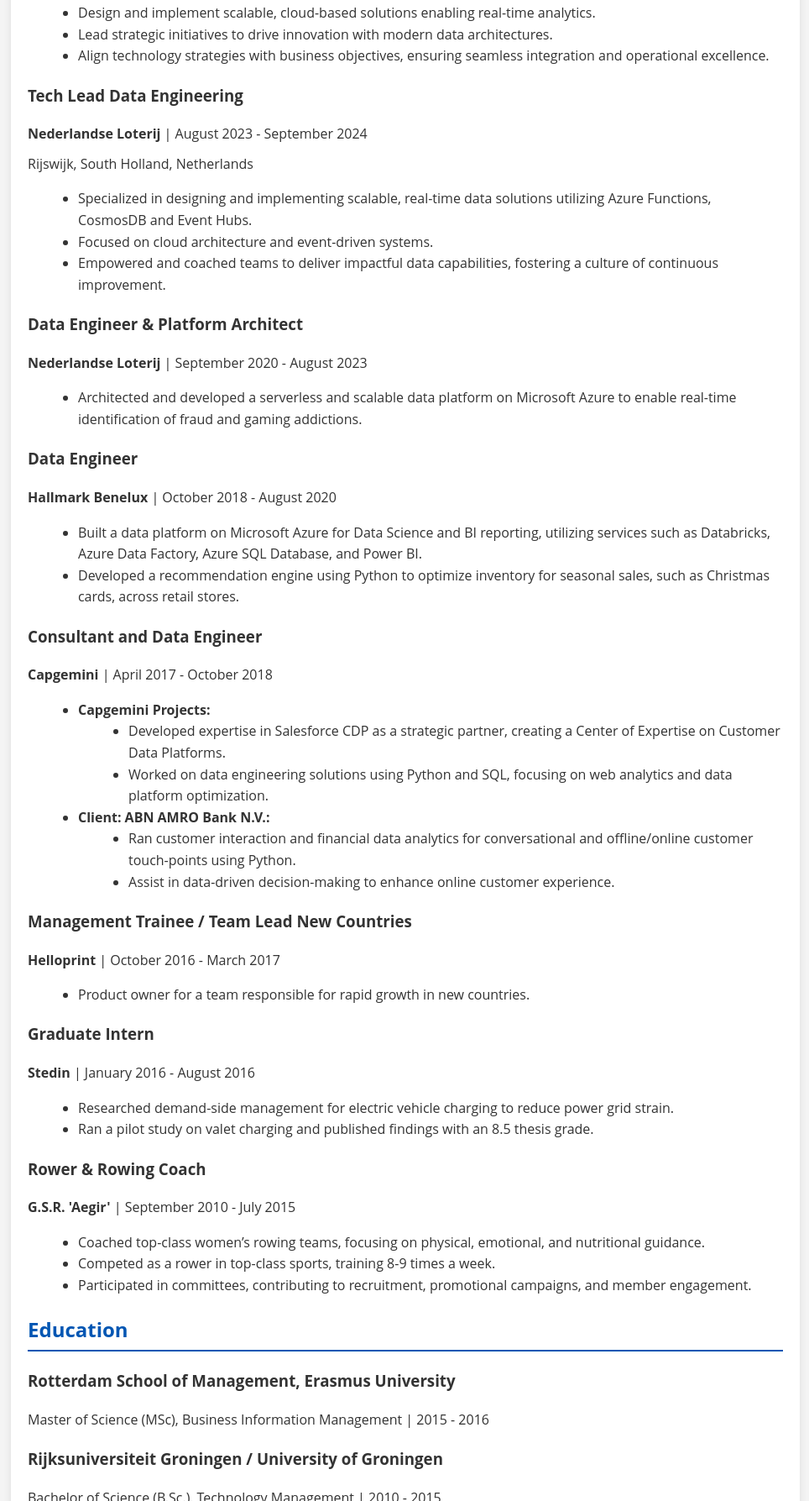
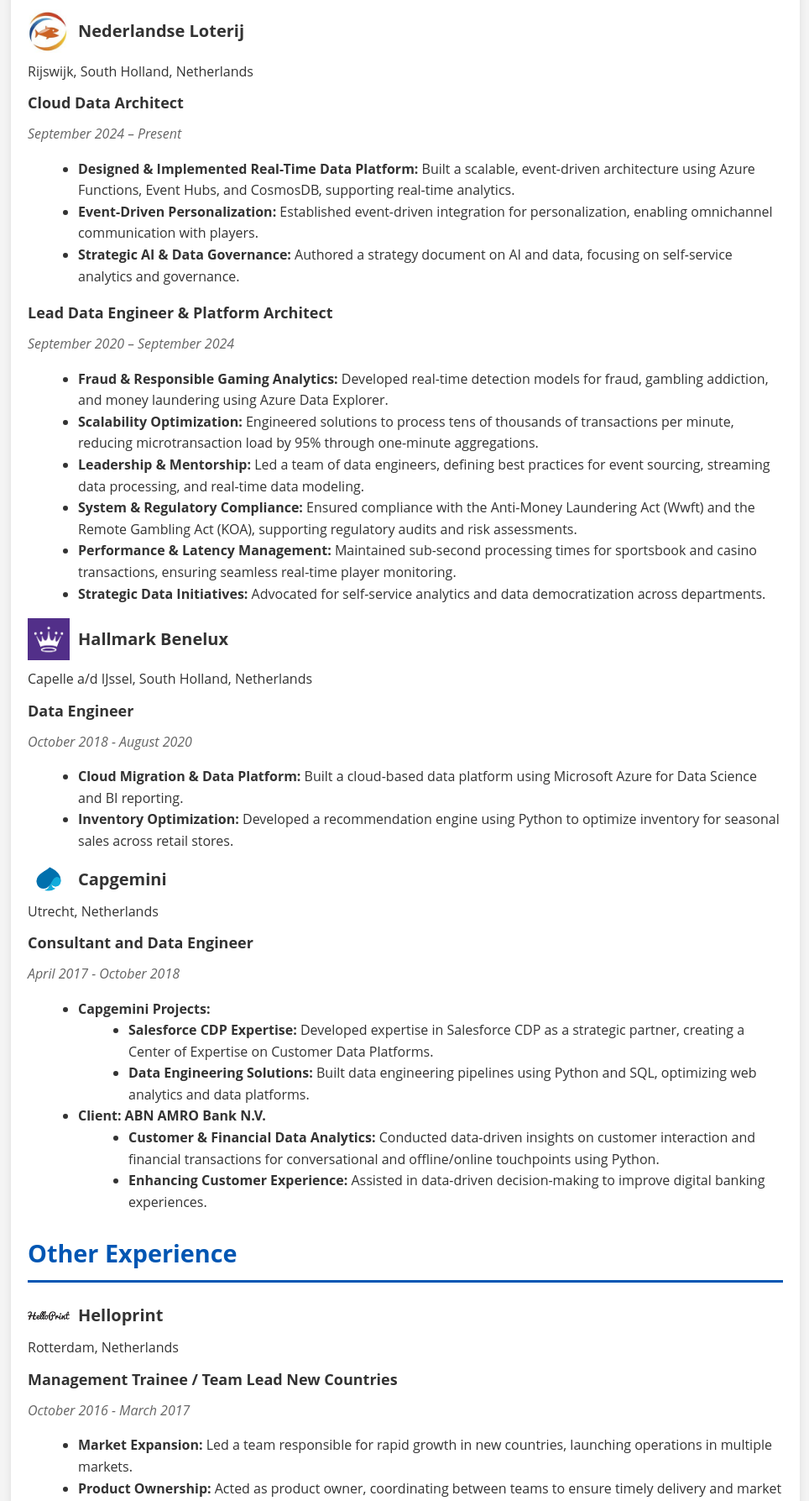
Before and after one commit to HiddevH/hiddevanheijst.nl, a plain HTML site: page index.html in a window 1280 px wide. Shown: the part 1013-2800 px from the top of the page at 84% size, without its empty margins (157-1121 px from the left). Drawn offline with Linux system fonts and the light colour scheme.

Commit message:
add new content

```diff
--- a/index.html
+++ b/index.html
@@ -41,8 +41,10 @@
         }
         h2 {
             color: #0056b3;
-            border-bottom: 2px solid #0056b3;
-            padding-bottom: 5px;
+            border-bottom: 3px solid #0056b3;
+            padding-bottom: 8px;
+            font-size: 1.8em; /* Slightly larger */
+            margin-top: 25px; /* More spacing */
         }
         ul {
             list-style-type: disc;
@@ -63,6 +65,31 @@
         }
         a:hover {
             text-decoration: underline;
+        }
+        .company-header {
+            display: flex;
+            align-items: center;
+            gap: 10px;
+            margin-bottom: 5px;
+        }
+        .company-header img {
+            width: 50px; /* Set all logos to the same size */
+            height: auto;
+            object-fit: contain; /* Prevent stretching */
+        }
+        .company-name {
+            font-size: 20px;
+            font-weight: bold;
+            color: #333;
+        }
+        .job-title {
+            font-size: 18px;
+            font-weight: bold;
+            margin-top: 5px; /* Reduced spacing */
+        }
+        .date {
+            font-style: italic;
+            color: #666;
         }
     </style>
 </head>
@@ -97,93 +124,126 @@
         <div class="section skills">
             <h2>Key Skills</h2>
             <ul>
-                <li>Cloud-Native Architecture</li>
-                <li>Event-Driven System Design</li>
+                <li>Cloud-Native & Event-Driven Architecture</li>
                 <li>Real-Time Data Processing</li>
+                <li>Technical Leadership & Team Mentorship</li>
+                <li>Strategic Planning & Stakeholder Management</li>
+                <li>Data Governance & Compliance (Wwft, KOA)</li>
             </ul>
         </div>
 
         <div class="section experience">
             <h2>Professional Experience</h2>
 
-            <h3>Cloud Data Architect</h3>
-            <p><strong>Nederlandse Loterij</strong> | September 2024 - Present</p>
+            <!-- Nederlandse Loterij Section -->
+            <div class="company-header">
+                <img src="images/nederlandse_loterij_logo.png" alt="Nederlandse Loterij Logo">
+                <span class="company-name">Nederlandse Loterij</span>
+            </div>
             <p>Rijswijk, South Holland, Netherlands</p>
+
+            <div class="job-title">Cloud Data Architect</div>
+            <p><span class="date">September 2024 – Present</span></p>
             <ul>
-                <li>Design and implement scalable, cloud-based solutions enabling real-time analytics.</li>
-                <li>Lead strategic initiatives to drive innovation with modern data architectures.</li>
-                <li>Align technology strategies with business objectives, ensuring seamless integration and operational excellence.</li>
+                <li><strong>Designed & Implemented Real-Time Data Platform:</strong> Built a scalable, event-driven architecture using Azure Functions, Event Hubs, and CosmosDB, supporting real-time analytics.</li>
+                <li><strong>Event-Driven Personalization:</strong> Established event-driven integration for personalization, enabling omnichannel communication with players.</li>
+                <li><strong>Strategic AI & Data Governance:</strong> Authored a strategy document on AI and data, focusing on self-service analytics and governance.</li>
             </ul>
 
-            <h3>Tech Lead Data Engineering</h3>
-            <p><strong>Nederlandse Loterij</strong> | August 2023 - September 2024</p>
-            <p>Rijswijk, South Holland, Netherlands</p>
+            <div class="job-title">Lead Data Engineer & Platform Architect</div>
+            <p><span class="date">September 2020 – September 2024</span></p>
             <ul>
-                <li>Specialized in designing and implementing scalable, real-time data solutions utilizing Azure Functions, CosmosDB and Event Hubs.</li>
-                <li>Focused on cloud architecture and event-driven systems.</li>
-                <li>Empowered and coached teams to deliver impactful data capabilities, fostering a culture of continuous improvement.</li>
+                <li><strong>Fraud & Responsible Gaming Analytics:</strong> Developed real-time detection models for fraud, gambling addiction, and money laundering using Azure Data Explorer.</li>
+                <li><strong>Scalability Optimization:</strong> Engineered solutions to process tens of thousands of transactions per minute, reducing microtransaction load by 95% through one-minute aggregations.</li>
+                <li><strong>Leadership & Mentorship:</strong> Led a team of data engineers, defining best practices for event sourcing, streaming data processing, and real-time data modeling.</li>
+                <li><strong>System & Regulatory Compliance:</strong> Ensured compliance with the Anti-Money Laundering Act (Wwft) and the Remote Gambling Act (KOA), supporting regulatory audits and risk assessments.</li>
+                <li><strong>Performance & Latency Management:</strong> Maintained sub-second processing times for sportsbook and casino transactions, ensuring seamless real-time player monitoring.</li>
+                <li><strong>Strategic Data Initiatives:</strong> Advocated for self-service analytics and data democratization across departments.</li>
             </ul>
 
-            <h3>Data Engineer & Platform Architect</h3>
-            <p><strong>Nederlandse Loterij</strong> | September 2020 - August 2023</p>
+            <!-- Hallmark Benelux Section -->
+            <div class="company-header">
+                <img src="images/hallmark_logo.jpeg" alt="Hallmark Benelux Logo">
+                <span class="company-name">Hallmark Benelux</span>
+            </div>
+            <p>Capelle a/d IJssel, South Holland, Netherlands</p>
+
+            <div class="job-title">Data Engineer</div>
+            <p><span class="date">October 2018 - August 2020</span></p>
             <ul>
-                <li>Architected and developed a serverless and scalable data platform on Microsoft Azure to enable real-time identification of fraud and gaming addictions.</li>
+                <li><strong>Cloud Migration & Data Platform:</strong> Built a cloud-based data platform using Microsoft Azure for Data Science and BI reporting.</li>
+                <li><strong>Inventory Optimization:</strong> Developed a recommendation engine using Python to optimize inventory for seasonal sales across retail stores.</li>
             </ul>
+            <!-- Capgemini Section -->
+            <div class="company-header">
+                <img src="images/capgemini_logo.png" alt="Capgemini Logo">
+                <span class="company-name">Capgemini</span>
+            </div>
+            <p>Utrecht, Netherlands</p>
 
-            <h3>Data Engineer</h3>
-            <p><strong>Hallmark Benelux</strong> | October 2018 - August 2020</p>
-            <ul>
-                <li>Built a data platform on Microsoft Azure for Data Science and BI reporting, utilizing services such as Databricks, Azure Data Factory, Azure SQL Database, and Power BI.</li>
-                <li>Developed a recommendation engine using Python to optimize inventory for seasonal sales, such as Christmas cards, across retail stores.</li>
-            </ul>
-
-            <h3>Consultant and Data Engineer</h3>
-            <p><strong>Capgemini</strong> | April 2017 - October 2018</p>
+            <div class="job-title">Consultant and Data Engineer</div>
+            <p><span class="date">April 2017 - October 2018</span></p>
             <ul>
                 <li><strong>Capgemini Projects:</strong></li>
                 <ul>
-                    <li>Developed expertise in Salesforce CDP as a strategic partner, creating a Center of Expertise on Customer Data Platforms.</li>
-                    <li>Worked on data engineering solutions using Python and SQL, focusing on web analytics and data platform optimization.</li>
+                    <li><strong>Salesforce CDP Expertise:</strong> Developed expertise in Salesforce CDP as a strategic partner, creating a Center of Expertise on Customer Data Platforms.</li>
+                    <li><strong>Data Engineering Solutions:</strong> Built data engineering pipelines using Python and SQL, optimizing web analytics and data platforms.</li>
                 </ul>
-                <li><strong>Client: ABN AMRO Bank N.V.:</strong></li>
-            <ul>
-                <li>Ran customer interaction and financial data analytics for conversational and offline/online customer
-                    touch-points using Python.
-                </li>
-                <li>Assist in data-driven decision-making to enhance online customer experience.</li>
-            </ul>
+
+                <li><strong>Client: ABN AMRO Bank N.V.</strong></li>
+                <ul>
+                    <li><strong>Customer & Financial Data Analytics:</strong> Conducted data-driven insights on customer interaction and financial transactions for conversational and offline/online touchpoints using Python.</li>
+                    <li><strong>Enhancing Customer Experience:</strong> Assisted in data-driven decision-making to improve digital banking experiences.</li>
+                </ul>
             </ul>
 
-            <h3>Management Trainee / Team Lead New Countries</h3>
-            <p><strong>Helloprint</strong> | October 2016 - March 2017</p>
+            <h2>Other Experience</h2>
+            <!-- Helloprint Section -->
+            <div class="company-header">
+                <img src="images/helloprint_logo.png" alt="Helloprint Logo">
+                <span class="company-name">Helloprint</span>
+            </div>
+            <p>Rotterdam, Netherlands</p>
+            <div class="job-title">Management Trainee / Team Lead New Countries</div>
+            <p><span class="date">October 2016 - March 2017</span></p>
             <ul>
-                <li>Product owner for a team responsible for rapid growth in new countries.</li>
+                <li><strong>Market Expansion:</strong> Led a team responsible for rapid growth in new countries, launching operations in multiple markets.</li>
+                <li><strong>Product Ownership:</strong> Acted as product owner, coordinating between teams to ensure timely delivery and market fit.</li>
+            </ul>
+              <!-- Stedin Internship Section -->
+            <div class="company-header">
+                <img src="images/stedin_logo.jpg" alt="Stedin Logo">
+                <span class="company-name">Stedin</span>
+            </div>
+            <p>Rotterdam, Netherlands</p>
+            <div class="job-title">Intern - Smart Grids & EV Charging Research</div>
+            <p><span class="date">January 2016 - August 2016</span></p>
+            <ul>
+                <li><strong>EV Charging Optimization:</strong> Conducted research on demand management for electric vehicle charging, providing insights to reduce stress on the electrical grid.</li>
             </ul>
 
-            <h3>Graduate Intern</h3>
-            <p><strong>Stedin</strong> | January 2016 - August 2016</p>
-            <ul>
-                <li>Researched demand-side management for electric vehicle charging to reduce power grid strain.</li>
-                <li>Ran a pilot study on valet charging and published findings with an 8.5 thesis grade.</li>
-            </ul>
+    <!-- G.S.R. 'Aegir' Section -->
+    <div class="company-header">
+        <img src="images/ster.png" alt="G.S.R. 'Aegir' Logo">
+        <span class="company-name">G.S.R. 'Aegir'</span>
+    </div>
+    <p>Groningen, Netherlands</p>
+    <div class="job-title">Rower & Rowing Coach</div>
+    <p><span class="date">September 2010 - July 2015</span></p>
+    <ul>
+        <li><strong>Coaching & Athlete Development:</strong> Trained top-class women’s rowing teams, providing physical, emotional, and nutritional guidance to optimize performance.</li>
+        <li><strong>Competitive Rowing:</strong> Competed in elite rowing competitions, training 8-9 times per week at a high-performance level.</li>
+        <li><strong>Community Engagement:</strong> Participated in club committees, leading initiatives in recruitment, promotional campaigns, and member engagement.</li>
+    </ul>
 
-            <h3>Rower & Rowing Coach</h3>
-            <p><strong>G.S.R. 'Aegir'</strong> | September 2010 - July 2015</p>
-            <ul>
-            <li>Coached top-class women’s rowing teams, focusing on physical, emotional, and nutritional guidance.</li>
-            <li>Competed as a rower in top-class sports, training 8-9 times a week.</li>
-            <li>Participated in committees, contributing to recruitment, promotional campaigns, and member engagement.
-            </li>
-            </ul>
-        </div>
+    <!-- Education Section -->
+    <h2>Education</h2>
 
-        <div class="section education">
-            <h2>Education</h2>
-            <h3>Rotterdam School of Management, Erasmus University</h3>
-            <p>Master of Science (MSc), Business Information Management | 2015 - 2016</p>
+    <div class="job-title">Rotterdam School of Management, Erasmus University</div>
+    <p><em>Master of Science (MSc), Business Information Management | 2015 - 2016</em></p>
 
-            <h3>Rijksuniversiteit Groningen / University of Groningen</h3>
-            <p>Bachelor of Science (B.Sc.), Technology Management | 2010 - 2015</p>
+    <div class="job-title">Rijksuniversiteit Groningen / University of Groningen</div>
+    <p><em>Bachelor of Science (B.Sc.), Technology Management | 2010 - 2015</em></p>
         </div>
     </div>
 </body>
```
Also changed, not shown: images/capgemini_logo.png (added), images/hallmark_logo.jpeg (added), images/helloprint_logo.png (added), images/nederlandse_loterij_logo.png (added), images/stedin_logo.jpg (added), images/ster.png (added).
